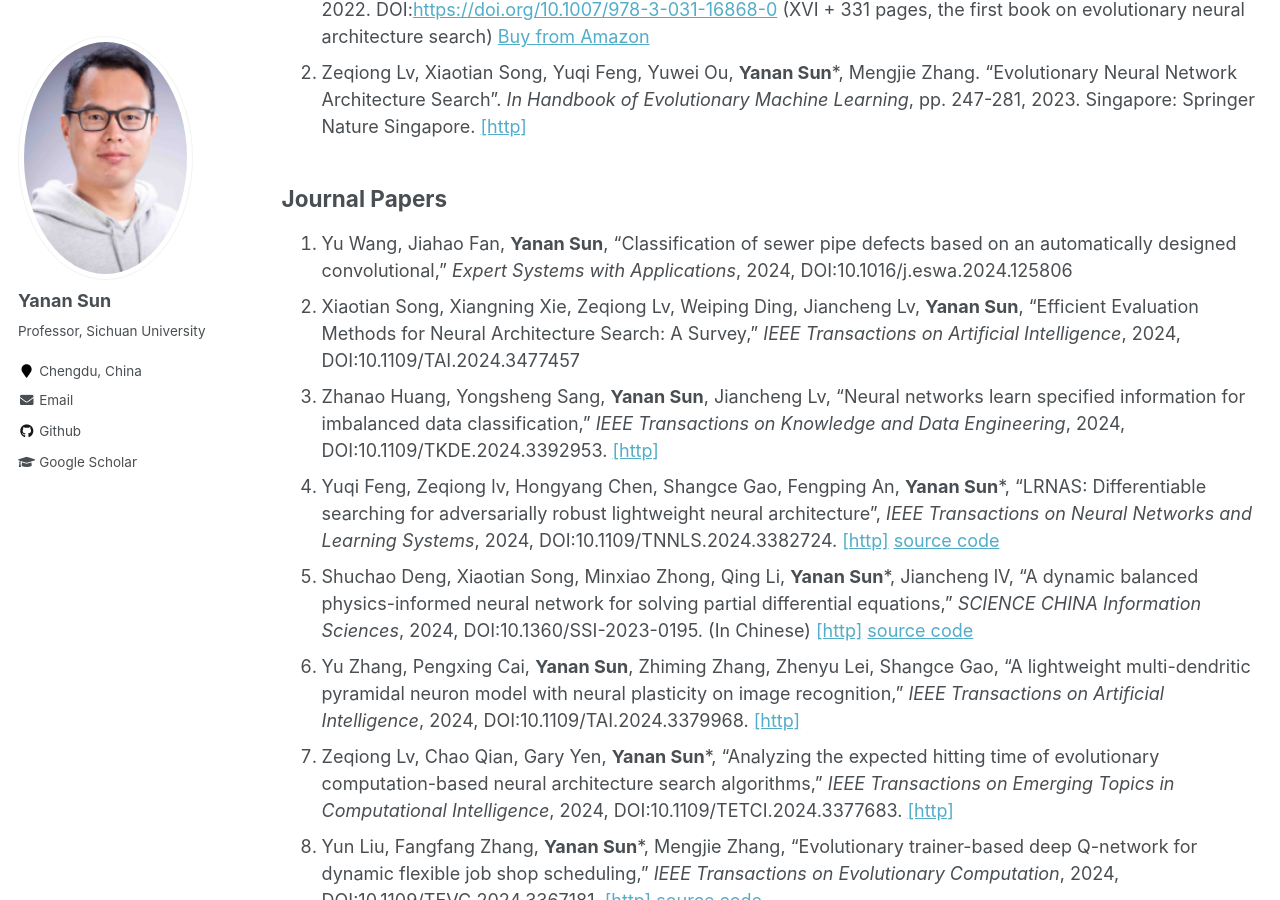
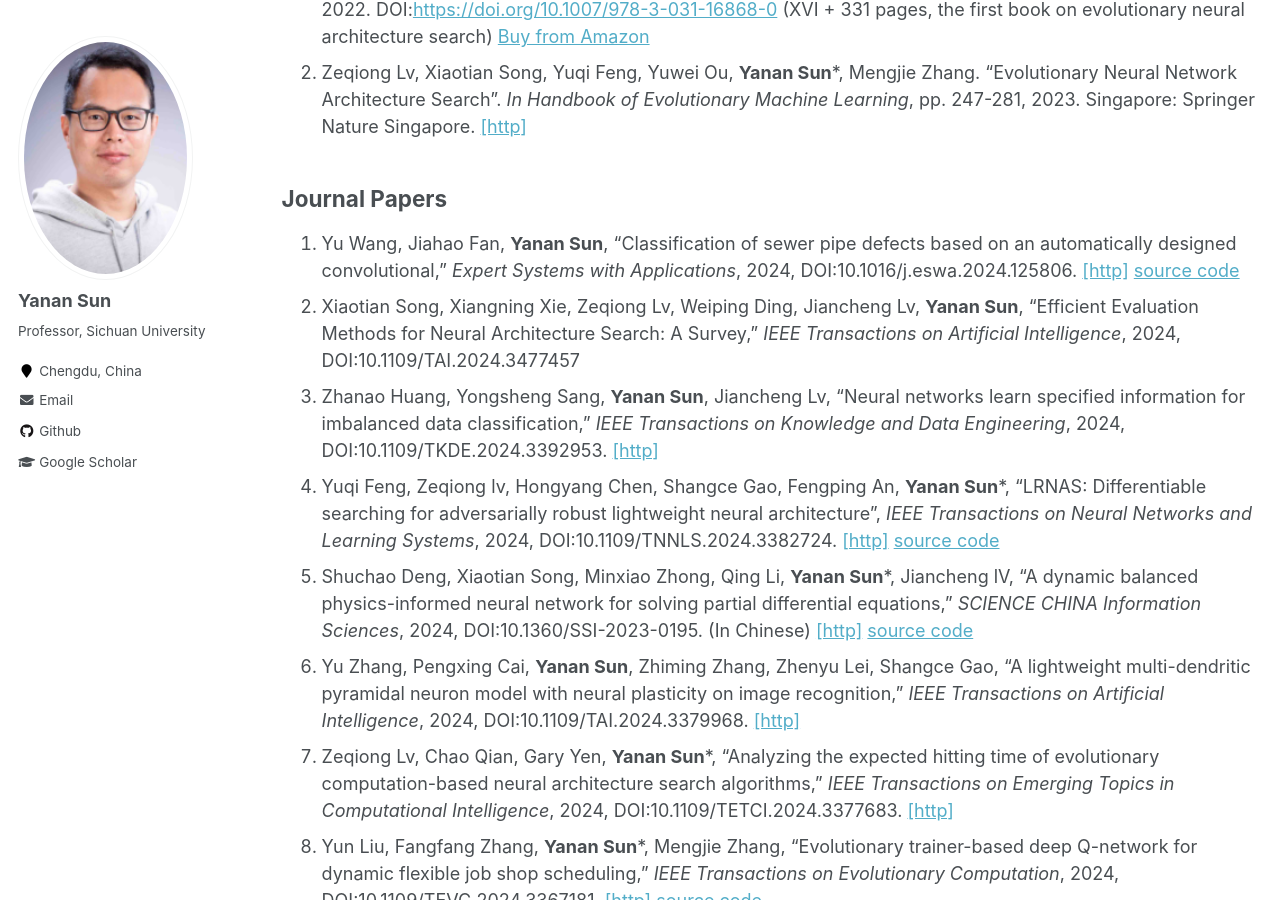
Before and after one commit to yn-sun/yn-sun.github.io, a Jekyll site: the page built from _pages/publications.md, in a window 1280 px wide and 900 px high, scrolled down 339 px. Built offline with Jekyll 4.4.1, drawn with Linux system fonts in a browser that asks for light colours; comment, search, counter and statistics services are not loaded.

Commit message:
Update publications.md

```diff
--- a/_pages/publications.md
+++ b/_pages/publications.md
@@ -11,7 +11,7 @@ author_profile: true
 2. Zeqiong Lv, Xiaotian Song, Yuqi Feng, Yuwei Ou, **Yanan Sun***, Mengjie Zhang. "Evolutionary Neural Network Architecture Search". <i>In Handbook of Evolutionary Machine Learning</i>, pp. 247-281, 2023. Singapore: Springer Nature Singapore. [[http]](https://link.springer.com/content/pdf/10.1007/978-981-99-3814-8.pdf#page=255)
 
 ## Journal Papers
-1. Yu Wang, Jiahao Fan, **Yanan Sun**, "Classification of sewer pipe defects based on an automatically designed convolutional," <i>Expert Systems with Applications</i>, 2024, DOI:10.1016/j.eswa.2024.125806
+1. Yu Wang, Jiahao Fan, **Yanan Sun**, "Classification of sewer pipe defects based on an automatically designed convolutional," <i>Expert Systems with Applications</i>, 2024, DOI:10.1016/j.eswa.2024.125806. [[http]](https://www.sciencedirect.com/science/article/pii/S0957417424026733)  [source code](https://anonymous.4open.science/r/ASN-26AB/)
 2. Xiaotian Song, Xiangning Xie, Zeqiong Lv, Weiping Ding, Jiancheng Lv, **Yanan Sun**, "Efficient Evaluation Methods for Neural Architecture Search: A Survey," <i>IEEE Transactions on Artificial Intelligence</i>, 2024, DOI:10.1109/TAI.2024.3477457
 3. Zhanao Huang, Yongsheng Sang, **Yanan Sun**, Jiancheng Lv, "Neural networks learn specified information for imbalanced data classification," <i>IEEE Transactions on Knowledge and Data Engineering</i>, 2024, DOI:10.1109/TKDE.2024.3392953. [[http]](https://ieeexplore.ieee.org/abstract/document/10508073)
 4. Yuqi Feng, Zeqiong lv, Hongyang Chen, Shangce Gao, Fengping An, **Yanan Sun***, "LRNAS: Differentiable searching for adversarially robust lightweight neural architecture", <i>IEEE Transactions on Neural Networks and Learning Systems</i>, 2024, DOI:10.1109/TNNLS.2024.3382724. [[http]](https://ieeexplore.ieee.org/document/10490151)  [source code](https://github.com/fyqsama/LRNAS)
```
